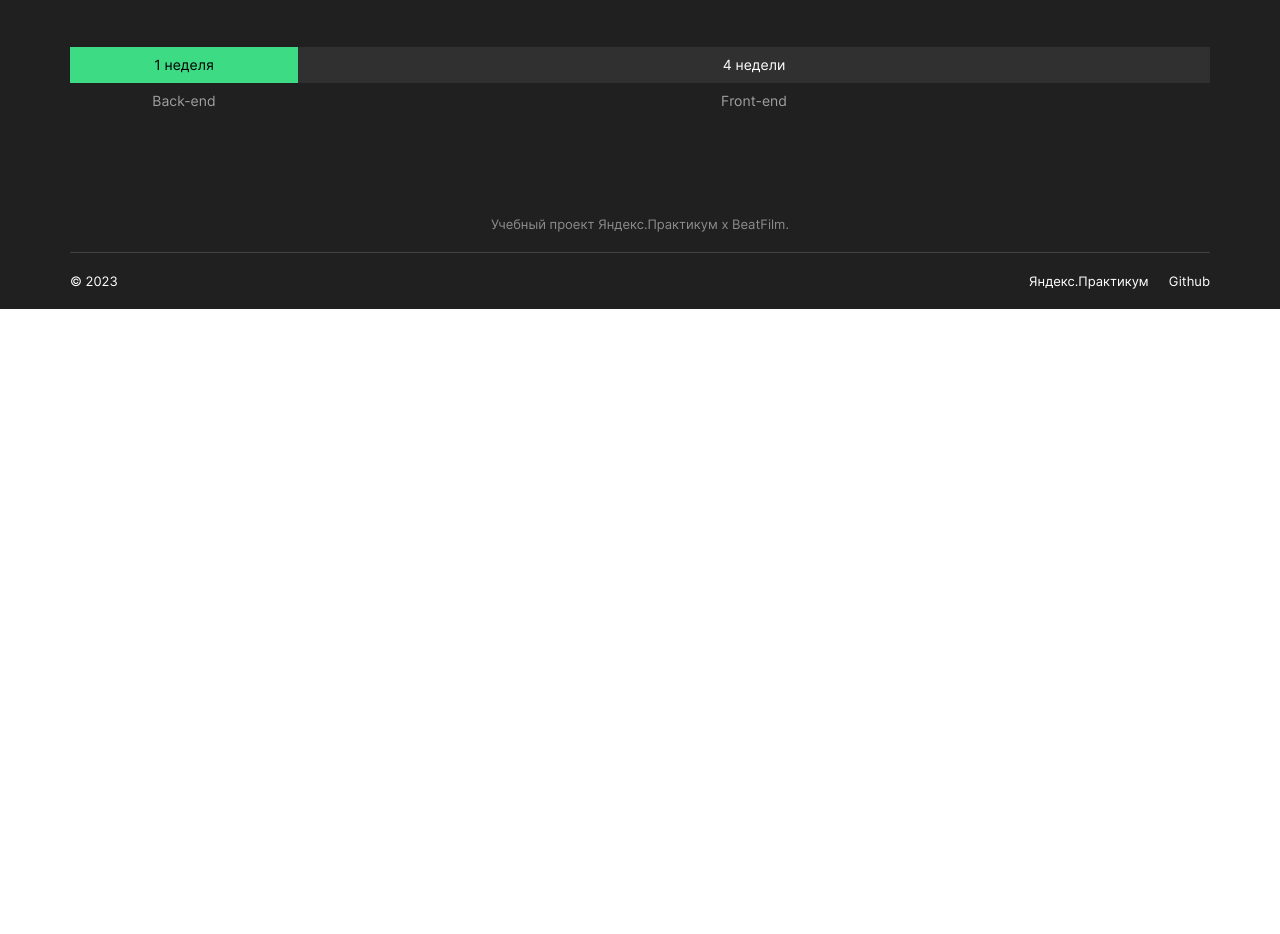
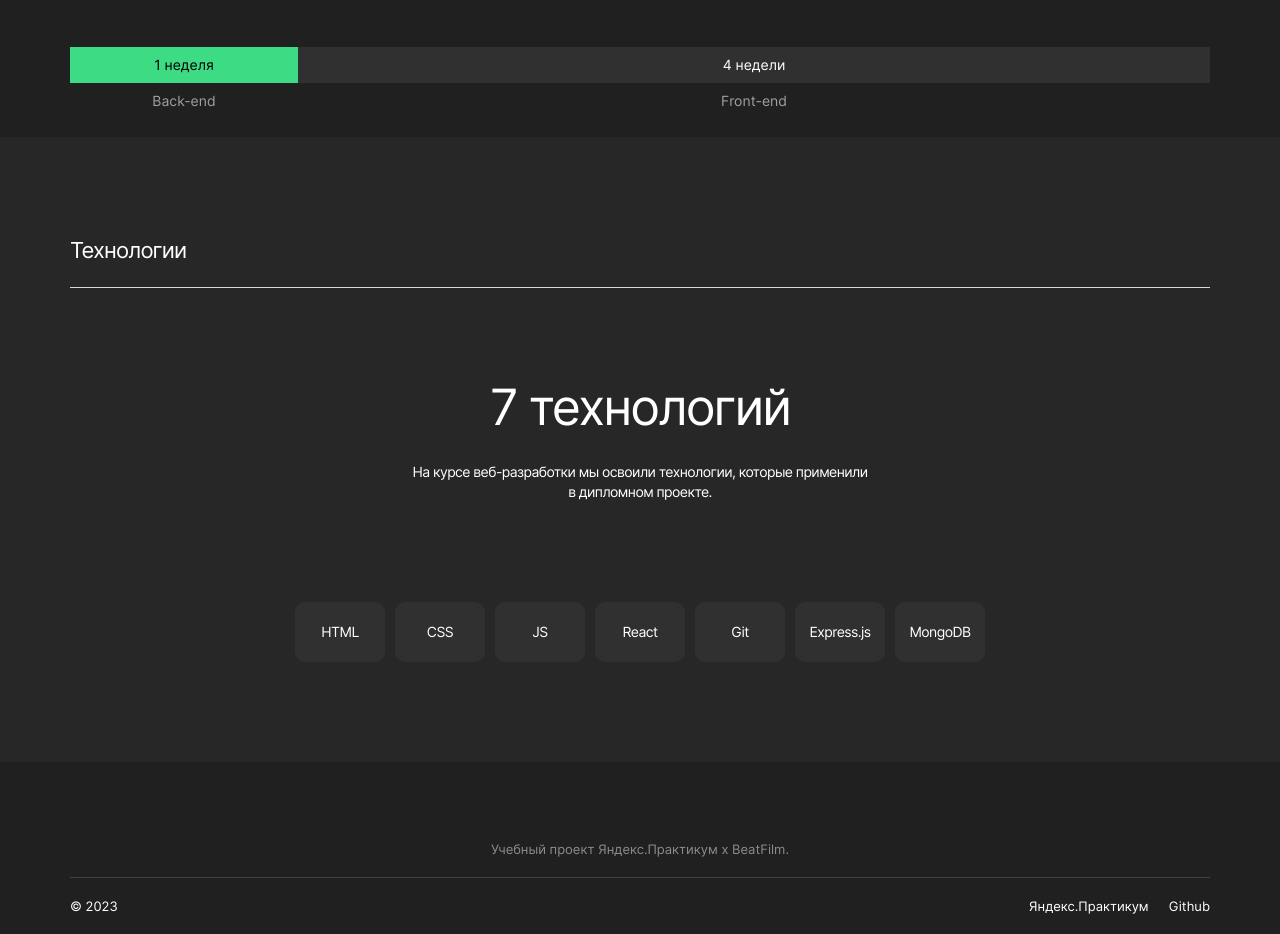
Before and after one commit to MaksNikulnikov/movies-explorer-frontend, a React (Create React App) app: page / in a window 1280 px wide. Shown: the part 1060-1994 px from the top of the page. Before the commit the page ends 1369 px from the top, so only its background shows below. Built offline with nearby package versions, Linux system fonts and the light colour scheme.

Commit message:
feat: add Techs component

```diff
--- a/src/components/Main/Main.jsx
+++ b/src/components/Main/Main.jsx
@@ -5,6 +5,7 @@ import Navigation from "../Navigation/Navigation";
 import Footer from "../Footer/Footer";
 import Promo from "../Promo/Promo";
 import AboutProject from "../AboutProject/AboutProject";
+import Techs from "../Techs/Techs";
 
 function Main({ isAuthorized, isMenuActive, onClickBurgerBtn }) {
   return (
@@ -19,6 +20,7 @@ function Main({ isAuthorized, isMenuActive, onClickBurgerBtn }) {
       <main className="main">
         <Promo />
         <AboutProject />
+        <Techs />
       </main>
       <Footer />
     </>
--- /dev/null
+++ b/src/components/Techs/Techs.css
@@ -0,0 +1,125 @@
+.techs {
+  background-color: var(--medium-grey);
+  width: 100%;
+  display: flex;
+  flex-direction: column;
+  justify-content: start;
+  padding: 0 calc(70px - (1280px - 100vw) / 512 * (70 - 50));
+  color: var(--white-text);
+  box-sizing: border-box;
+  min-height: calc(625px - (1280px - 100vw) / 512 * (625 - 567));
+}
+
+.techs__title {
+  margin-top: calc(100px - (1280px - 100vw) / 512 * (100 - 90));
+  margin-bottom: 0;
+  font-size: 22px;
+  font-weight: 400;
+  line-height: 27px;
+  letter-spacing: -0.04em;
+  text-align: left;
+}
+
+.techs__container {
+  min-height: calc(474px - (1280px - 100vw) / 512 * (474 - 426));
+  margin-top: 23px;
+  display: flex;
+  flex-direction: column;
+  justify-content: start;
+  align-items: center;
+  border-top: 1px var(--light-grey-line) solid;
+  width: 100%;
+}
+
+.techs__content-title {
+  margin-top: calc(90px - (1280px - 100vw) / 512 * (90 - 80));
+  margin-bottom: 0;
+  font-size: 50px;
+  font-weight: 400;
+  line-height: 58px;
+  letter-spacing: -0.04em;
+}
+.techs__content-subtitle {
+  margin-top: calc(26px - (1280px - 100vw) / 512 * (26 - 22));
+  margin-bottom: 0;
+  max-width: 460px;
+  width: 100%;
+  font-size: calc(14px - (1280px - 100vw) / 512 * (14 - 12));
+  font-weight: 400;
+  line-height: calc(20px - (1280px - 100vw) / 512 * (20 - 18));
+  letter-spacing: -0.04em;
+  text-align: center;
+}
+
+.techs__sign-container {
+  margin: 0;
+  margin-top: calc(100px - (1280px - 100vw) / 512 * (100 - 83));
+  display: grid;
+  grid-template-columns: repeat(
+    auto-fit,
+    calc(90px - (1280px - 100vw) / 512 * (90 - 84))
+  );
+  width: 100%;
+  justify-content: center;
+  gap: 10px;
+  padding: 0;
+  list-style: none;
+}
+
+.techs__sign {
+  width: calc(90px - (1280px - 100vw) / 512 * (90 - 84));
+  min-height: calc(60px - (1280px - 100vw) / 512 * (60 - 57));
+  text-align: center;
+  background-color: var(--light-grey);
+  display: block;
+  border-radius: 10px;
+  box-sizing: border-box;
+  padding-top: 21px;
+  font-size: calc(14px - (1280px - 100vw) / 512 * (14 - 12));
+  font-weight: 400;
+  line-height: calc(17px - (1280px - 100vw) / 512 * (17 - 15));
+  letter-spacing: -0.04em;
+}
+
+@media screen and (max-width: 768px) {
+  .techt-sign {
+    min-height: calc(567px - (768px - 100vw) / 448 * (567 - 651));
+    padding: 0 calc(50px - (768px - 100vw) / 448 * (50 - 18));
+  }
+
+  .techs__title {
+    margin-top: calc(90px - (768px - 100vw) / 448 * (90 - 70));
+    font-size: calc(22px - (768px - 100vw) / 448 * (22 - 18));
+    line-height: calc(27px - (768px - 100vw) / 448 * (27 - 22));
+  }
+
+  .techs__container {
+    min-height: calc(426px - (768px - 100vw) / 448 * (426 - 530));
+    margin-top: calc(23px - (768px - 100vw) / 448 * (23 - 28));
+  }
+
+  .techs__content-title {
+    margin-top: calc(80px - (768px - 100vw) / 448 * (80 - 60));
+    font-size: calc(50px - (768px - 100vw) / 448 * (50 - 30));
+    line-height: calc(58px - (768px - 100vw) / 448 * (58 - 37));
+  }
+
+  .techs__content-subtitle {
+    margin-top: calc(22px - (768px - 100vw) / 448 * (22 - 24));
+    max-width: calc(460px - (768px - 100vw) / 448 * (460 - 292));
+    font-size: calc(12px - (768px - 100vw) / 448 * (12 - 11));
+    line-height: calc(18px - (768px - 100vw) / 448 * (18 - 16));
+  }
+
+  .techs__sign-container {
+    margin-top: calc(83px - (768px - 100vw) / 448 * (83 - 50));
+    grid-template-columns: repeat(auto-fit, 84px);
+  }
+
+  .techs__sign {
+    width: 84px;
+    min-height: 57px;
+    font-size: 12px;
+    line-height: 15px;
+  }
+}
--- /dev/null
+++ b/src/components/Techs/Techs.jsx
@@ -0,0 +1,29 @@
+import "./Techs.css";
+import React from "react";
+
+function Techs() {
+  const signs = ["HTML", "CSS", "JS", "React", "Git", "Express.js", "MongoDB"];
+  return (
+    <section className="techs">
+      <h2 className="techs__title">Технологии</h2>
+      <div className="techs__container">
+        <h3 className="techs__content-title">7 технологий</h3>
+        <p className="techs__content-subtitle">
+          На курсе веб-разработки мы освоили технологии, которые применили в
+          дипломном проекте.
+        </p>
+        <ul className="techs__sign-container">
+          {signs.map((sign, i) => {
+            return (
+              <li className="techs__sign" key={i}>
+                {sign}
+              </li>
+            );
+          })}
+        </ul>
+      </div>
+    </section>
+  );
+}
+
+export default Techs;
```
